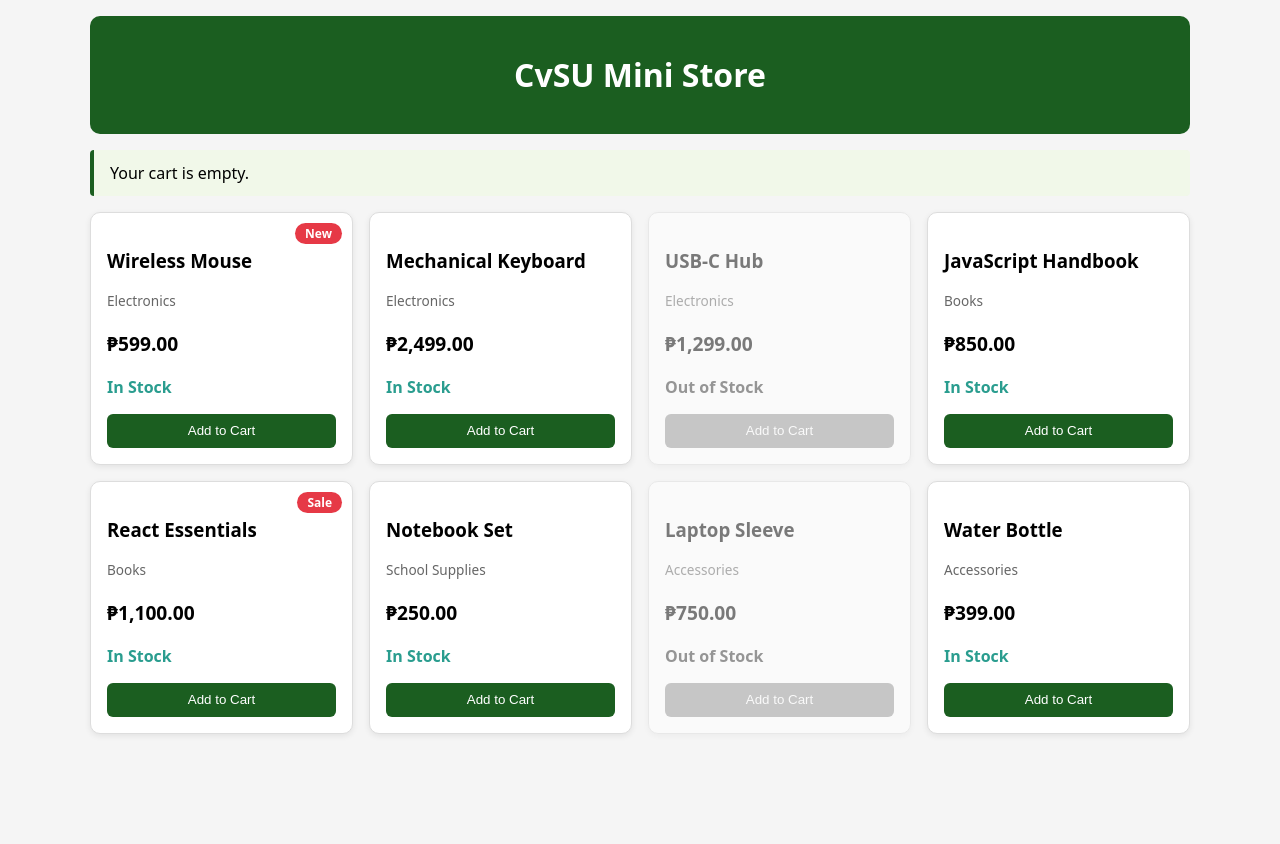
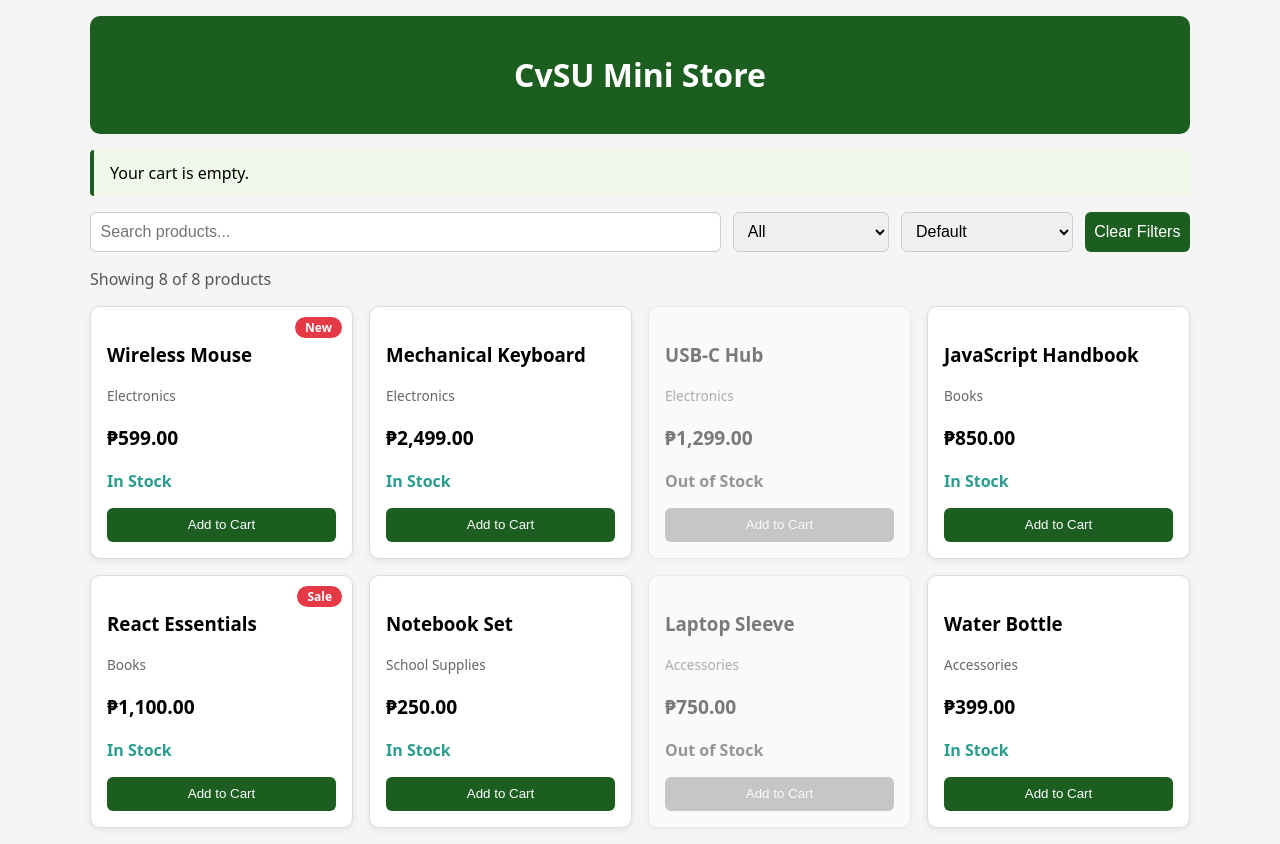
Before and after one commit to Dnielle030/product-catalog, a React (Vite) app: page / in a window 1280 px wide. Before the commit the page ends 800 px from the top, so only its background shows below. Built offline with nearby package versions, Linux system fonts and the light colour scheme.

Commit message:
Add filtering and sorting logic

```diff
--- a/src/App.css
+++ b/src/App.css
@@ -26,3 +26,16 @@ header {
   grid-template-columns: repeat(auto-fill, minmax(220px, 1fr));
   gap: 1rem;
 }
+
+.result-count {
+  margin: 0 0 1rem;
+  color: #555;
+}
+
+.empty-state {
+  padding: 2rem;
+  text-align: center;
+  color: #666;
+  background: #fff;
+  border-radius: 10px;
+}
--- a/src/App.jsx
+++ b/src/App.jsx
@@ -1,18 +1,47 @@
 import { useState } from "react";
 import products from "./data/products";
 import ProductCard from "./components/ProductCard";
+import SearchBar from "./components/SearchBar";
 import "./App.css";
 
 const badges = { 1: "New", 5: "Sale" };
 
 function App() {
+  // Cart state from Lab 3
   const [count, setCount] = useState(0);
   const [lastAdded, setLastAdded] = useState("");
+
+  // Lab 4 state
+  const [searchText, setSearchText] = useState("");
+  const [debouncedSearch, setDebouncedSearch] = useState("");
+  const [category, setCategory] = useState("All");
+  const [sortOrder, setSortOrder] = useState("default");
 
   const handleAddToCart = (title) => {
     setCount((prev) => prev + 1);
     setLastAdded(title);
   };
+
+  const handleClear = () => {
+    setSearchText("");
+    setDebouncedSearch("");
+    setCategory("All");
+    setSortOrder("default");
+  };
+
+  // Derived list: filter first, then sort a copy
+  const filteredProducts = products
+    .filter((p) =>
+      p.title.toLowerCase().includes(debouncedSearch.trim().toLowerCase())
+    )
+    .filter((p) => category === "All" || p.category === category);
+
+  const displayedProducts = [...filteredProducts];
+  if (sortOrder === "asc") {
+    displayedProducts.sort((a, b) => a.price - b.price);
+  } else if (sortOrder === "desc") {
+    displayedProducts.sort((a, b) => b.price - a.price);
+  }
 
   return (
     <div className="app">
@@ -26,8 +55,27 @@ function App() {
           : `Items added to cart: ${count} (Last added: ${lastAdded})`}
       </p>
 
+      <SearchBar
+        searchText={searchText}
+        onSearchChange={setSearchText}
+        category={category}
+        onCategoryChange={setCategory}
+        sortOrder={sortOrder}
+        onSortChange={setSortOrder}
+        onClear={handleClear}
+      />
+
+      <p className="result-count">
+        Showing {displayedProducts.length} of {products.length} products
+      </p>
+
+      {displayedProducts.length === 0 ? (
+        <p className="empty-state">
+          No products found. Try a different keyword or category.
+        </p>
+      ) : (
         <div className="grid">
-        {products.map((product) => (
+          {displayedProducts.map((product) => (
             <ProductCard
               key={product.id}
               title={product.title}
@@ -40,6 +88,7 @@ function App() {
             </ProductCard>
           ))}
         </div>
+      )}
     </div>
   );
 }
```
Lines whose indentation alone changed are shown as unchanged.
